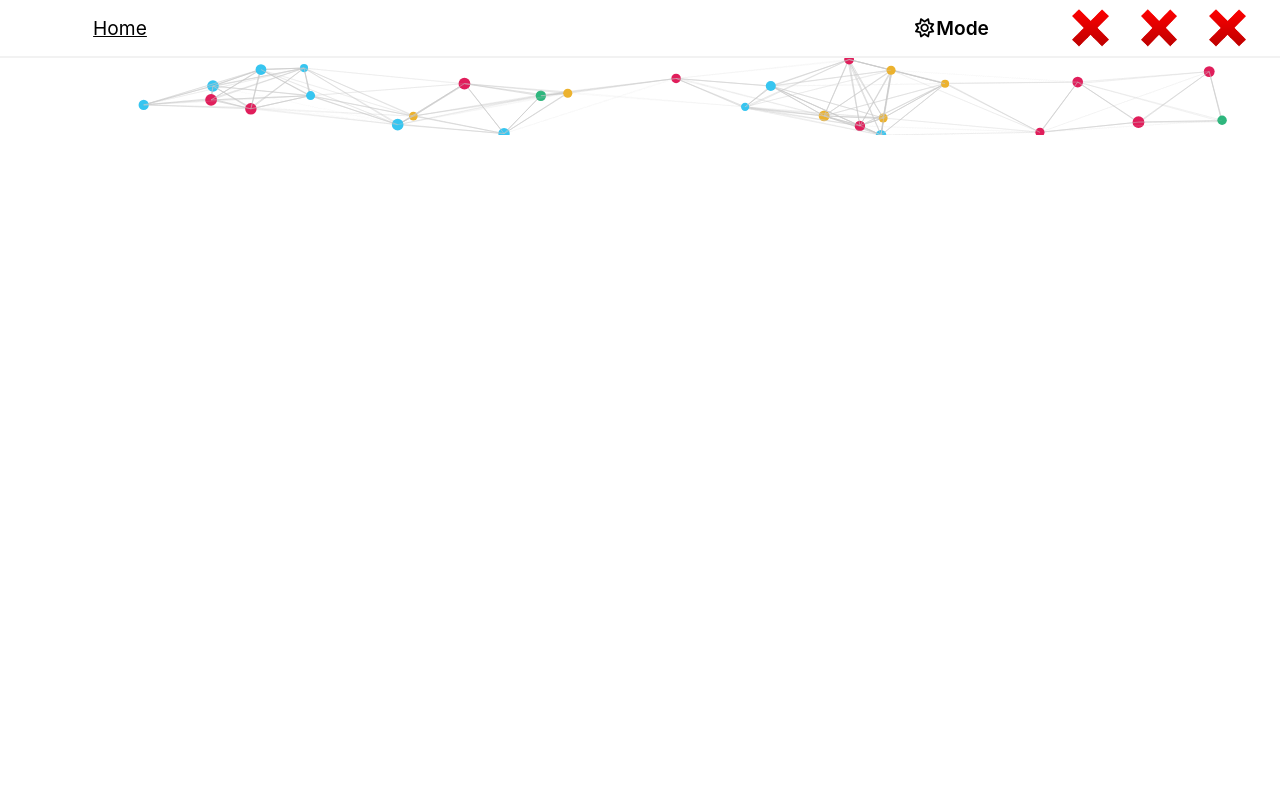
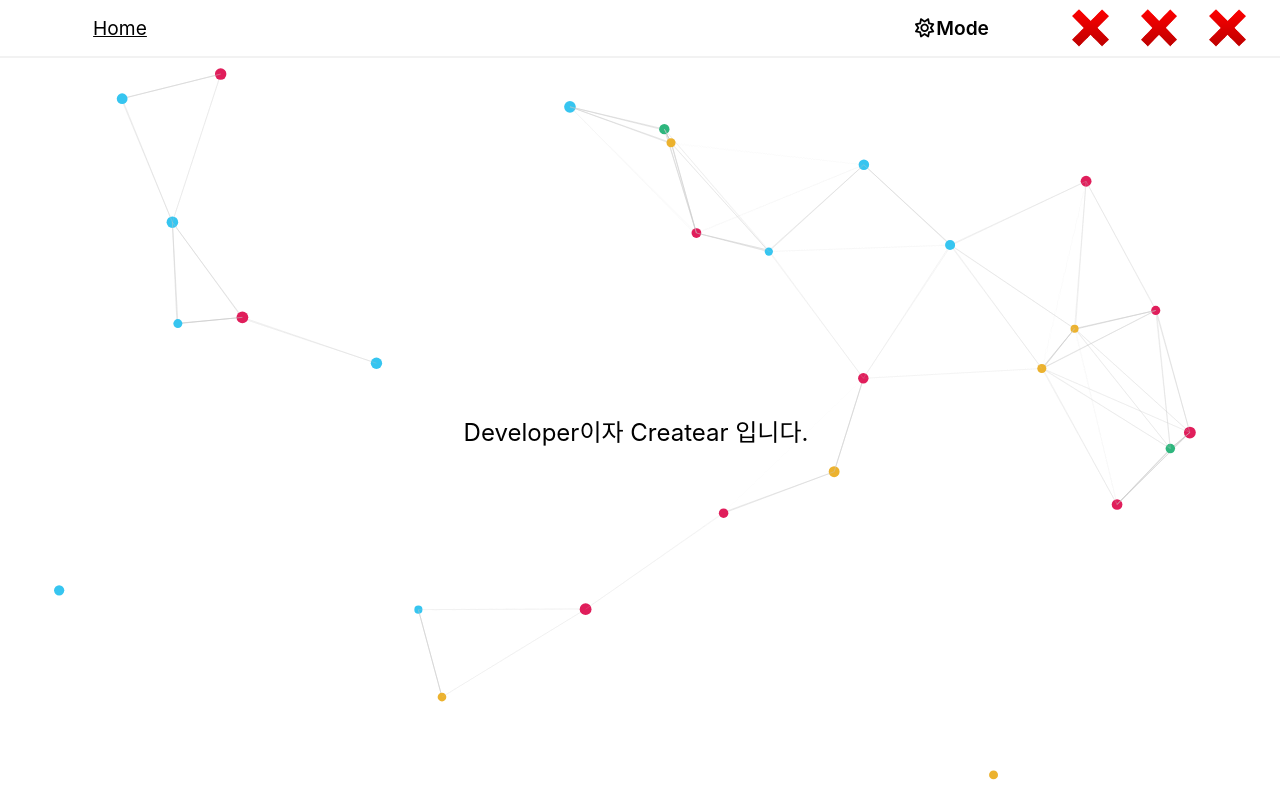
Before and after one commit to Honey-Bi/Portfolio-Web, a React (Create React App) app: page /concept in a window 1280 px wide. Built offline with nearby package versions, Linux system fonts and the light colour scheme.

Commit message:
높이 클래스 추가

```diff
--- a/src/component/Concept.tsx
+++ b/src/component/Concept.tsx
@@ -39,9 +39,7 @@ const opts = {
 
 const balls:Array<Ball> = [];
 const titles:Array<string> = [ // 타이핑 목록
-    // 'developer이자 createar 입니다.',
-    ' ',
-    ' '
+    'Developer이자 Createar 입니다.'
 ];
 
 export default function Concept() {
@@ -208,7 +206,7 @@ export default function Concept() {
     return (
     <div id='main'>
         <Header/>
-        <div id="down">
+        <div id="down" className='down-height'>
             <div className="wrap">
                 <pre className="concept-title">
                     {title}
```
